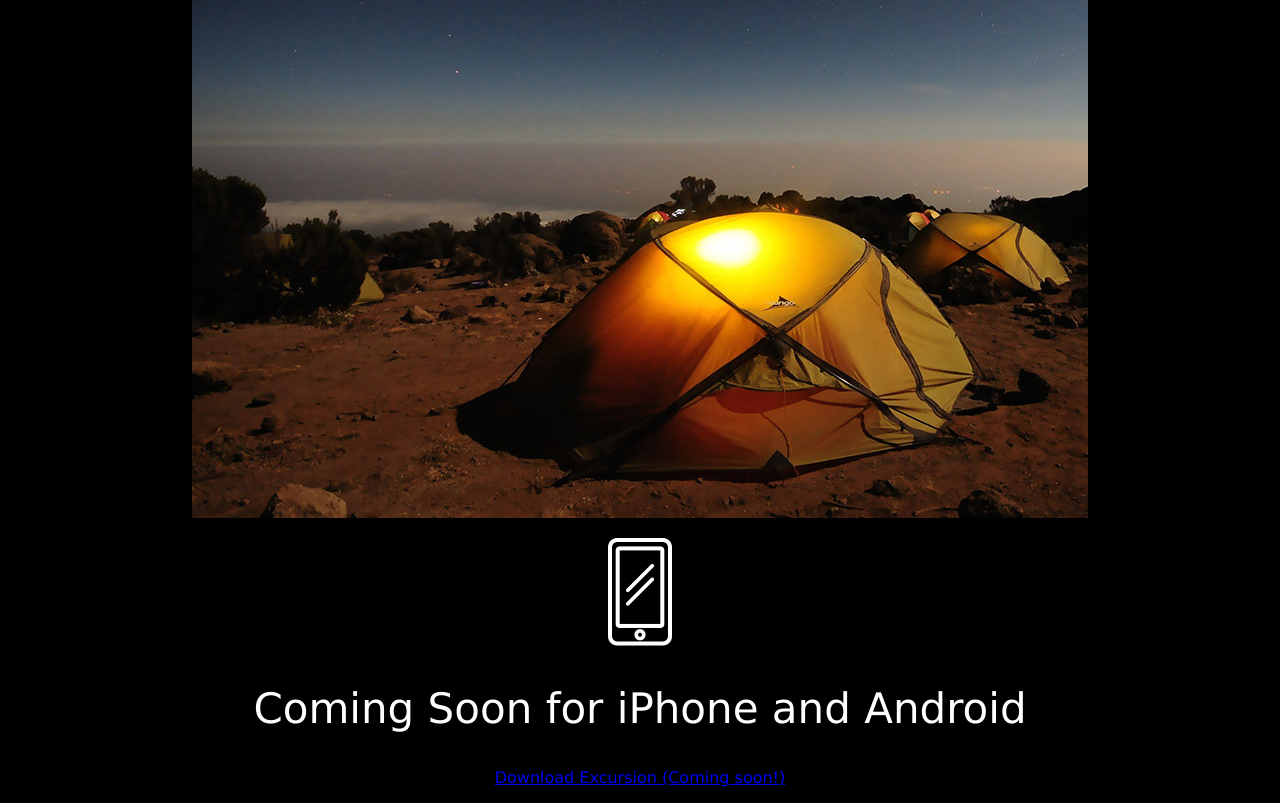
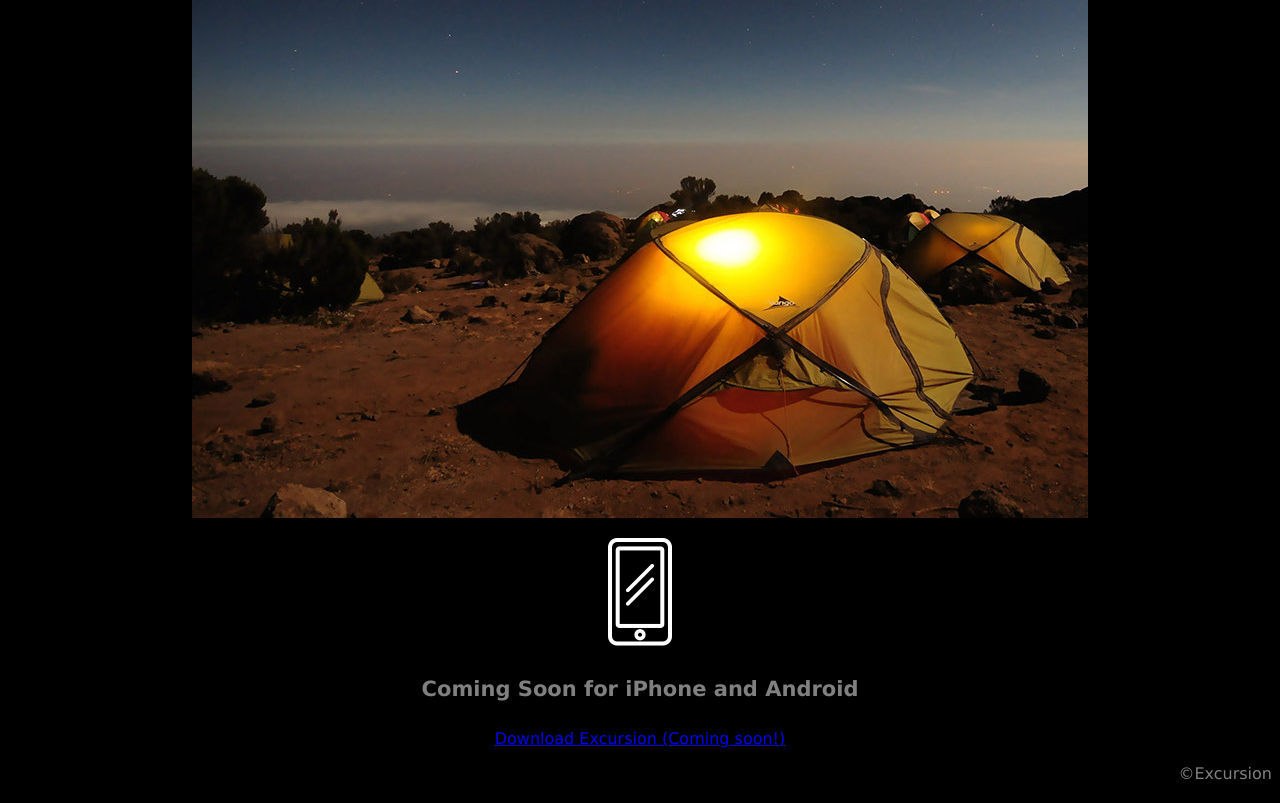
Before and after one commit to mcambuy/excursion, a plain HTML site: page index.html in a window 1280 px wide. Shown: the part 450-1253 px from the top of the page. Drawn offline with Linux system fonts and the light colour scheme.

Commit message:
fixing style

```diff
--- a/index.html
+++ b/index.html
@@ -20,7 +20,10 @@
         of interest around you.</h4>
     <p><img src="resources/images/camp.jpg"></p>
     <p><img src="resources/images/phone.png"></p>
-    <h2 class="header--secondary">Coming Soon for iPhone and Android</h2>
+    <h4 class="header--sub-header">Coming Soon for iPhone and Android</h4>
     <p><a class="link--cta" href="#">Download Excursion (Coming soon!)</a></p>
 </body>
+<footer>
+    &copy;Excursion
+</footer>
 </html>
--- a/resources/css/style.css
+++ b/resources/css/style.css
@@ -37,3 +37,6 @@ footer{
     text-align: right;
     color: gray;
 }
+span{
+    font-size: 9px;
+}
```
